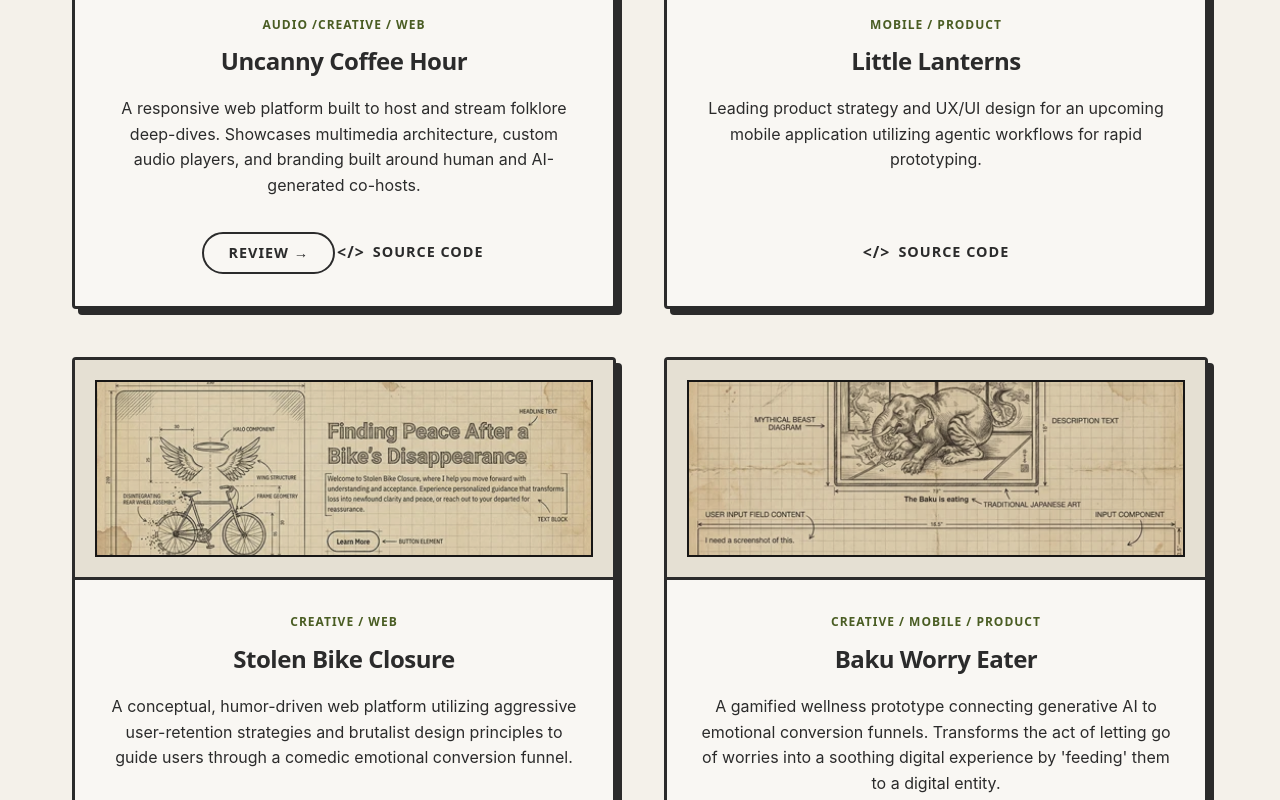
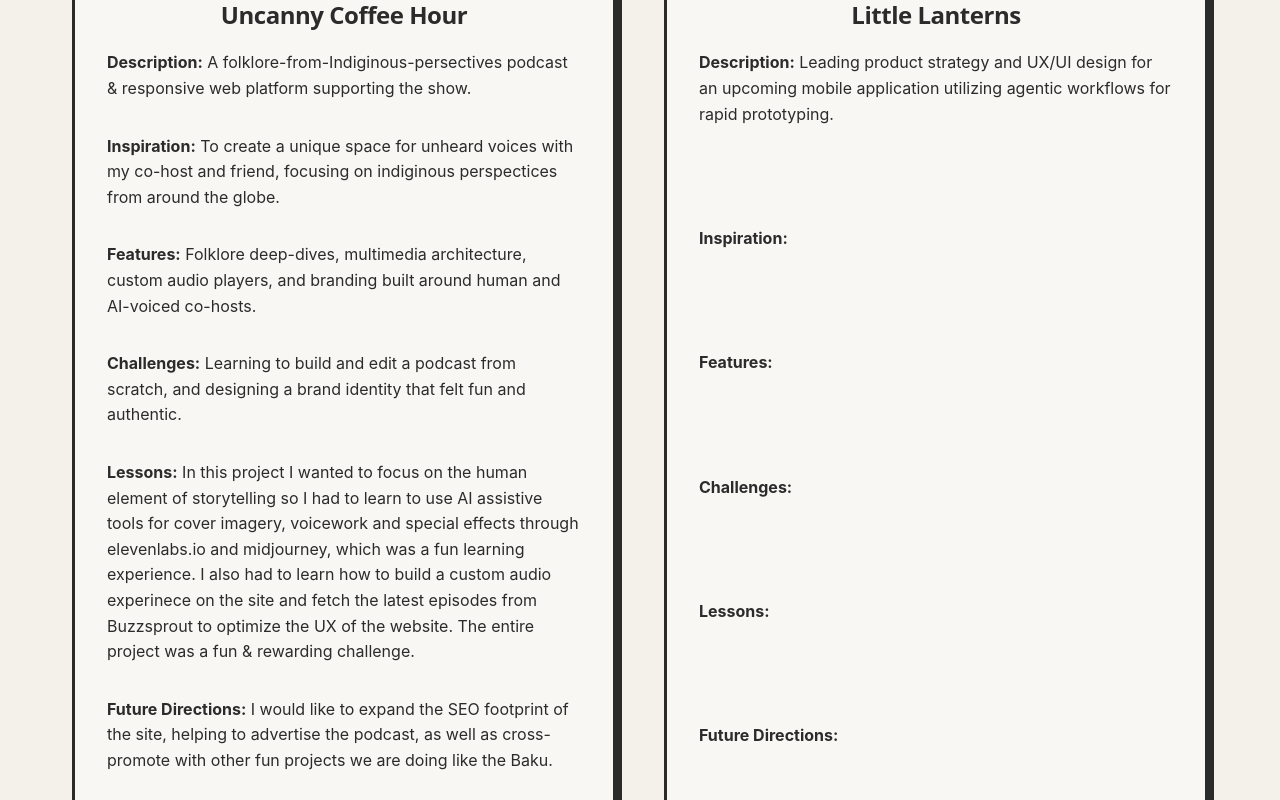
Before and after one commit to bigfootBob/bobmason-design, a React (Vite) app: page / in a window 1280 px wide. Shown: the part 1060-1860 px from the top of the page. Built offline with nearby package versions, Linux system fonts and the light colour scheme; no server answers.

Commit message:
updates to the projectcards to use same json, minor UX adjustments

```diff
--- a/src/components/layout/Header.module.scss
+++ b/src/components/layout/Header.module.scss
@@ -14,6 +14,7 @@
     display: flex;
     justify-content: space-between;
     align-items: center;
+
     .brand {
       .logo {
         display: flex;
--- a/src/components/layout/Hero.jsx
+++ b/src/components/layout/Hero.jsx
@@ -37,13 +37,13 @@ const Hero = () => {
           className={styles.heroHeadline}
           variants={itemVariants}
         >
-          I have experience & I get things done
+          seasoned expertise in end-to-end delivery of digital products
         </motion.h1>
 
         <motion.h2
           variants={itemVariants}
           className={styles.humanBreak}>
-          Bob the human
+          Handmade Human Design & Code
         </motion.h2>
       </div>
 
--- a/src/components/layout/Hero.module.scss
+++ b/src/components/layout/Hero.module.scss
@@ -1,7 +1,7 @@
 .heroConsole {
   .heroContent {
     h1, h2 {
-      font-size: clamp(2.5rem, 5vw, 4.5rem);
+      font-size: clamp(2.0rem, 4vw, 3.5rem);
       line-height: 1.1;
       font-weight: 800;
       margin-bottom: 2rem;
@@ -12,7 +12,8 @@
       }
 
       &.heroHeadline {
-        font-size: clamp(1.5rem, 4vw, 3rem);
+        font-size: clamp(0.8rem, 1.5vw, 1.5rem);
+        font-style: italic;
         margin-top: 2rem;
         margin-bottom: 0.5rem;
       }
--- a/src/components/ui/ProjectCard.jsx
+++ b/src/components/ui/ProjectCard.jsx
@@ -12,7 +12,7 @@ const sanitizeUrl = (url) => {
 };
 
 const ProjectCard = ({ project }) => {
-  const { title, category, description, preview, previewHover, isDarkMode } = project;
+  const { title, category, preview, previewHover, isDarkMode } = project;
   const link = sanitizeUrl(project.link);
   const repo = sanitizeUrl(project.repo);
 
@@ -69,15 +69,32 @@ const ProjectCard = ({ project }) => {
       <div className={styles.cardContent}>
         <span className={styles.categoryTag}>{category}</span>
         <h3 className={styles.cardTitle}>{title}</h3>
-        <p className={styles.cardDesc}>{description}</p>
-
+        <p className={styles.cardDetail}>
+          <strong>Description:</strong> {project.description}
+        </p>
+        <p className={styles.cardDetail}>
+          <strong>Inspiration:</strong> {project.inspiration}
+        </p>
+        <p className={styles.cardDetail}>
+          <strong>Features:</strong> {project.features}
+        </p>
+        <p className={styles.cardDetail}>
+          <strong>Challenges:</strong> {project.challenges}
+        </p>
+        <p className={styles.cardDetail}>
+          <strong>Lessons:</strong> {project.lessons}
+        </p>
+        <p className={styles.cardDetail}>
+          <strong>Future Directions:</strong> {project.futureDirections}
+        </p>
         <div className={styles.cardActions}>
           {link && (
             <Button href={link} variant="secondary">
-              Review &rarr;
+              View Project &rarr;
             </Button>
           )}
-
+        </div>
+        <div className={styles.navlink}>
           {repo && (
             <Button href={repo} variant="ghost" icon="</>">
               Source Code
--- a/src/components/ui/ProjectCard.module.scss
+++ b/src/components/ui/ProjectCard.module.scss
@@ -10,8 +10,8 @@
   transition: transform 0.2s ease, box-shadow 0.2s ease;
 
   &:hover {
-    transform: translate(-4px, -4px);
-    box-shadow: 10px 10px 0px var(--color-tos-olive);
+    // transform: translate(-4px, -4px);
+    box-shadow: 8px 8px 0px var(--color-tos-olive);
   }
 }
 
@@ -65,10 +65,11 @@
   color: var(--color-console-charcoal);
 }
 
-.cardDesc {
+.cardDetail {
   margin: 0 0 2rem 0;
   flex-grow: 1;
   color: var(--color-console-charcoal);
+  text-align: left;
 }
 
 .btnText, .btnSecondary {
@@ -164,3 +165,33 @@
   opacity: 1;
   transform: scale(1.02);
 }
+
+.navlink {
+  a {
+    position: relative;
+    text-decoration: none;
+    padding-bottom: 2px;
+
+    &::after {
+      content: '';
+      position: absolute;
+      bottom: 0;
+      left: 0;
+      width: 100%;
+      height: 3px;
+      background-color: var(--color-tos-olive);
+      transform: scaleX(0);
+      transform-origin: right;
+      transition: transform 0.3s ease;
+    }
+
+    &:hover {
+      color: var(--color-tos-olive);
+
+      &::after {
+        transform: scaleX(1);
+        transform-origin: left;
+      }
+    }
+  }
+}
--- a/src/data/projects.js
+++ b/src/data/projects.js
@@ -3,16 +3,17 @@ export const projects = [
     id: 'p1',
     title: 'Uncanny Coffee Hour',
     category: 'Audio /Creative / Web',
-    description: 'A responsive web platform built to host and stream folklore deep-dives. Showcases multimedia architecture, custom audio players, and branding built around human and AI-generated co-hosts.',
+    description: 'A folklore-from-Indiginous-persectives podcast & responsive web platform supporting the show.',
     link: 'https://www.uncannycoffeepodcast.com/',
     repo: 'https://github.com/bigfootBob/uncanny-coffee-hour',
     preview: 'portfolio-preview-uch.webp',
     previewHover: 'portfolio-preview-uch-hover.webp',
-    inspiration: '',
-    features: '',
-    challenges: '',
-    lessons: '',
-    futureDirections: '',
+    inspiration: 'To create a unique space for unheard voices with my co-host and friend, focusing on indiginous perspectices from around the globe.',
+    features: 'Folklore deep-dives, multimedia architecture, custom audio players, and branding built around human and AI-voiced co-hosts.',
+    challenges: 'Learning to build and edit a podcast from scratch, and designing a brand identity that felt fun and authentic.',
+    lessons: 'In this project I wanted to focus on the human element of storytelling so I had to learn to use AI assistive tools for cover imagery, voicework and special effects through elevenlabs.io and midjourney, which was a fun learning experience. I also had to learn how to build a custom audio experinece on the site and fetch the latest episodes from Buzzsprout to optimize the UX of the website. The entire project was a fun & rewarding challenge.',
+    futureDirections: 'I would like to expand the SEO footprint of the site, helping to advertise the podcast, as well as cross-promote with other fun projects we are doing like the Baku.',
+    projectType: 'personal',
     isDarkMode: false,
   },
   {
@@ -29,6 +30,7 @@ export const projects = [
     challenges: '',
     lessons: '',
     futureDirections: '',
+    projectType: 'personal',
     isDarkMode: false,
   },
   {
@@ -45,6 +47,7 @@ export const projects = [
     challenges: '',
     lessons: '',
     futureDirections: '',
+    projectType: 'personal',
     isDarkMode: false,
   },
   {
@@ -61,38 +64,41 @@ export const projects = [
     challenges: '',
     lessons: '',
     futureDirections: '',
+    projectType: 'personal',
+    isDarkMode: false,
+  },
+  {
+    id: 'p5',
+    title: 'Norton Support Interfaces',
+    category: 'Creative / Web',
+    description: 'Engineered a lightning-fast, highly accessible personal cloud portfolio. Built with a focus on clean typography, responsive layout, and optimized content delivery.',
+    link: 'https://sarahwalker.cloud/',
+    repo: 'https://github.com/bigfootBob/sarah-walker-cloud',
+    preview: 'portfolio-preview-sarah.webp',
+    previewHover: 'portfolio-preview-uch-hover.webp',
+    inspiration: '',
+    features: '',
+    challenges: '',
+    lessons: '',
+    futureDirections: '',
+    projectType: 'professional',
+    isDarkMode: false,
+  },
+  {
+    id: 'p6',
+    title: 'Enterprise UX / Architecture',
+    category: 'Creative / Web / Other',
+    description: 'Architected comprehensive business dashboards translating complex operational data into actionable product insights.',
+    link: '/lab#Additional',
+    repo: '',
+    preview: 'portfolio-preview-other.webp',
+    previewHover: 'portfolio-preview-uch-hover.webp',
+    inspiration: '',
+    features: '',
+    challenges: '',
+    lessons: '',
+    futureDirections: '',
+    projectType: 'professional',
     isDarkMode: false,
   }
-  // {
-  //   id: 'p5',
-  //   title: 'Sarah Walker Resume',
-  //   category: 'Creative / Web',
-  //   description: 'Engineered a lightning-fast, highly accessible personal cloud portfolio. Built with a focus on clean typography, responsive layout, and optimized content delivery.',
-  //   link: 'https://sarahwalker.cloud/',
-  //   repo: 'https://github.com/bigfootBob/sarah-walker-cloud',
-  //   preview: 'portfolio-preview-sarah.webp',
-  //   previewHover: 'portfolio-preview-uch-hover.webp',
-  //   inspiration: '',
-  //   features: '',
-  //   challenges: '',
-  //   lessons: '',
-  //   futureDirections: '',
-  //   isDarkMode: false,
-  // },
-  // {
-  //   id: 'p6',
-  //   title: 'Additional Work',
-  //   category: 'Creative / Web / Other',
-  //   description: 'Architected comprehensive business dashboards translating complex operational data into actionable product insights.',
-  //   link: '/lab#Additional',
-  //   repo: '',
-  //   preview: 'portfolio-preview-other.webp',
-  //   previewHover: 'portfolio-preview-uch-hover.webp',
-  //   inspiration: '',
-  //   features: '',
-  //   challenges: '',
-  //   lessons: '',
-  //   futureDirections: '',
-  //   isDarkMode: false,
-  // }
 ];
--- a/src/pages/Home.jsx
+++ b/src/pages/Home.jsx
@@ -23,7 +23,7 @@ const Home = () => {
           </div>
 
           <div className="project-grid">
-            {projects.map(project => (
+            {projects.filter(p => p.projectType === 'personal').map(project => (
               <ProjectCard key={project.id} project={project} />
             ))}
           </div>
@@ -40,7 +40,7 @@ const Home = () => {
           </div>
 
           <div className="project-grid">
-            {projects.map(project => (
+            {projects.filter(p => p.projectType === 'professional').map(project => (
               <ProjectCard key={project.id} project={project} />
             ))}
           </div>
```
